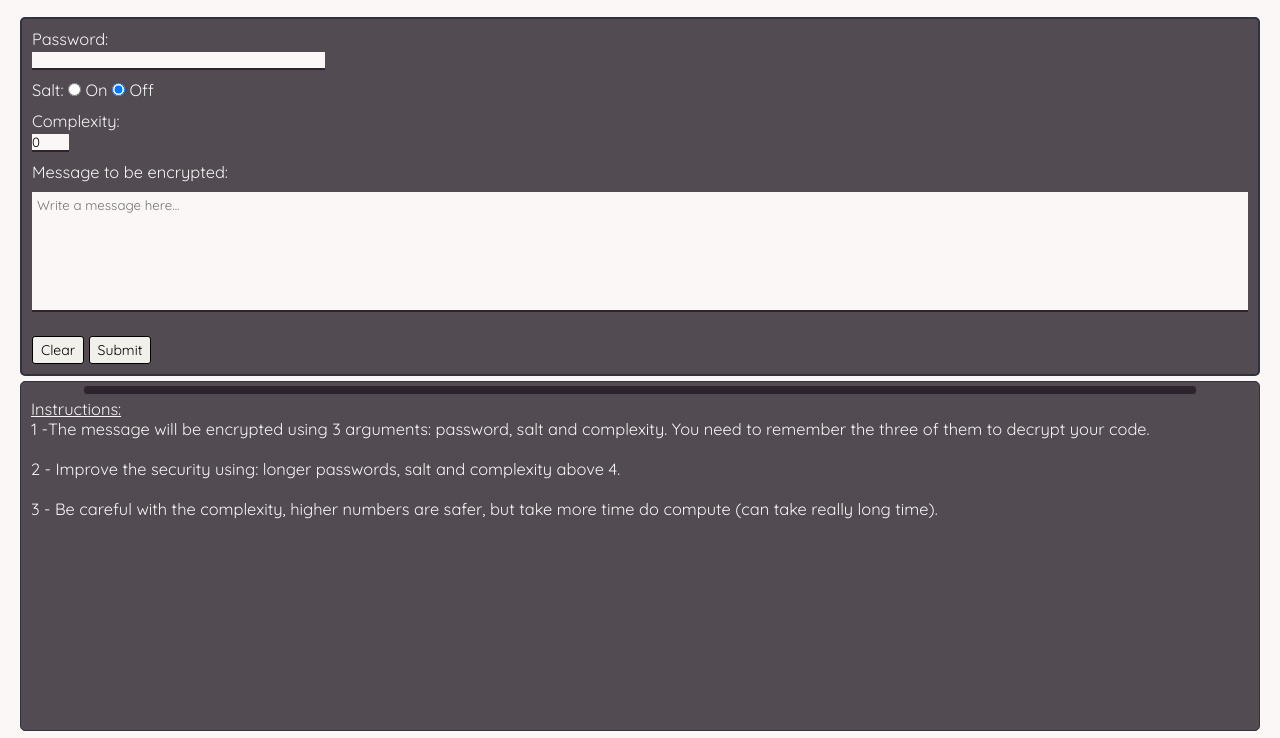
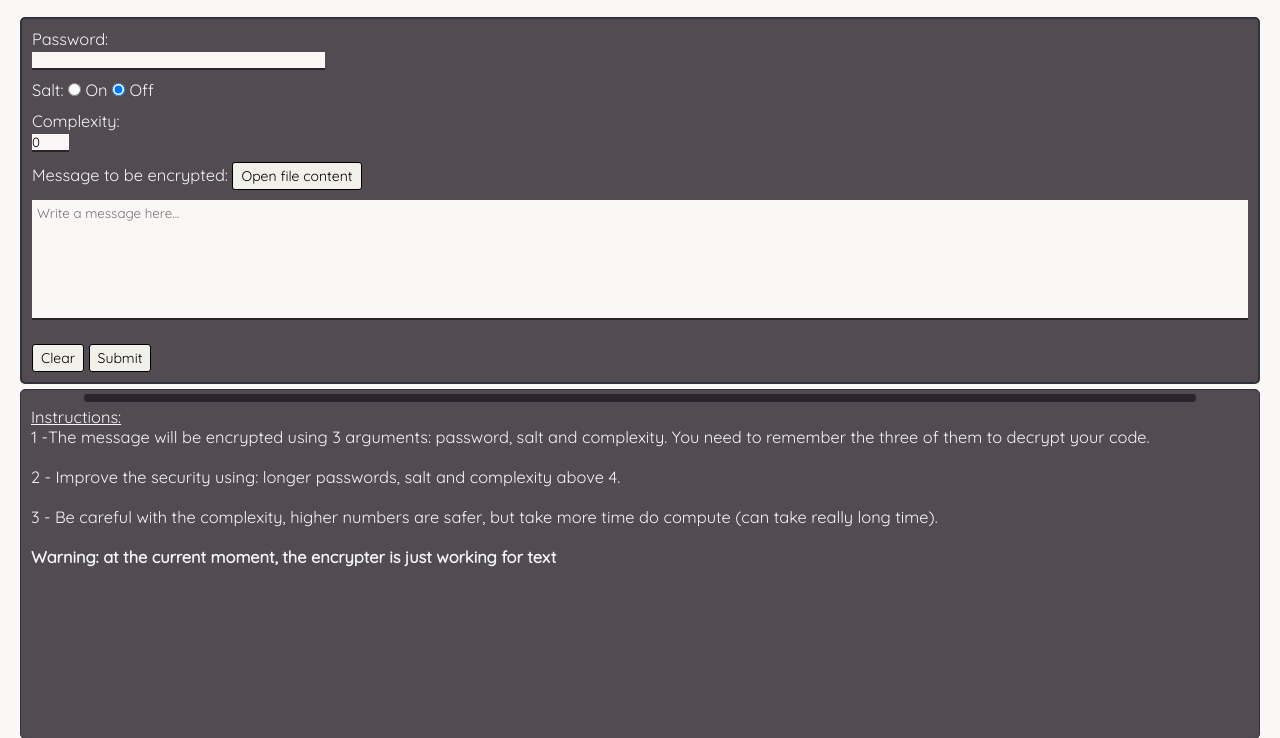
Before and after one commit to BernP/BernP.github.io, a plain HTML site: page index.html in a window 1280 px wide. Shown: the part 99-837 px from the top of the page. Drawn offline with nearby package versions, Linux system fonts and the light colour scheme.

Commit message:
Update index.html

```diff
--- a/index.html
+++ b/index.html
@@ -75,14 +75,15 @@
                     <br />
                 </div>
                 <div class="form-elements">
-                    <label for="message" id="message-label">Message to be encrypted:</label><br />
-                    <textarea name="message" onkeypress='return TextAllowed(event)' id="message" class="input-text textBoxCommomStyle" placeholder="Write a message here..."></textarea>
+                    <label for="message" id="message-label">Message to be encrypted:</label>
+                    <button onclick="openfile()" type="button" class="buttons">Open file content</button><br />
+                    <textarea name="message"  id="message" class="input-text textBoxCommomStyle" placeholder="Write a message here..."></textarea>
+
                     <br />
                 </div>
                 <div class="form-elements">
                     <button type="reset" class="buttons">Clear</button>
                     <button type="submit" class="buttons" onclick='ResetButton("copy-button-output"); ResetButton("copy-button-salt")'>Submit</button>
-                    <!-- <button type="submit" class="buttons" onclick='ResetButton("copy-button-output")'>Submit</button> -->
                     <br />
                 </div>
             </form>
@@ -96,7 +97,8 @@
                         <u>Instructions:</u><br/>
                         1 -The message will be encrypted using 3 arguments: password, salt and complexity. You need to remember the three of them to decrypt your code.<br/><br/>
                         2 - Improve the security using: longer passwords, salt and complexity above 4.<br/><br/>
-                        3 - Be careful with the complexity, higher numbers are safer, but take more time do compute (can take really long time).
+                        3 - Be careful with the complexity, higher numbers are safer, but take more time do compute (can take really long time).<br/><br/>
+                        <b>Warning: at the current moment, the encrypter is just working for text</b>
                     </p>
                     <button class="output-box-start-style buttons copy-button" id="copy-button-output" onclick='CopyTxt("output-message"), CopiedBt("copy-button-output"), ResetButton("copy-button-salt")' disabled> Copy </button>
                     </div>
@@ -108,6 +110,7 @@
                         <button class=" buttons copy-button" id="copy-button-salt" onclick='CopyTxt("output-salt"), CopiedBt("copy-button-salt"), ResetButton("copy-button-output")' disabled>Copy</button>
                     </div><br />
                     <textarea id="output-salt" class="textBoxCommomStyle" cols="6" rows="1" charswidth="4" onkeypress='return false' disabled></textarea>
+                    <br /><div class="output-after-submit-style  save-conteiner"><p>... or you also can: </p><button onclick="saveFile()" type="button" class="buttons">Download the hidden message</button></div><br />
                 </div>
 
 
@@ -170,7 +173,7 @@
             </div>
             <div class="diagram-container">
                 <a href="./diagramhtml.html" target=”_blank”>
-                    <img id="diagram" rel="preload" src="images/diagrampng.png">
+                    <img id="diagram" src="./images/diagrampng.png">
                 </a>
             </div>
 
@@ -255,7 +258,8 @@
 
     </section>
     <script type="module" src="main.js"></script>
-    <script src="./non-module-js.js"></script>
+    <script src="non-module-js.js"></script>
+    <script src="compress.js"></script>
     <script src="https://code.jquery.com/jquery-3.4.1.min.js"></script>
 
 
```
